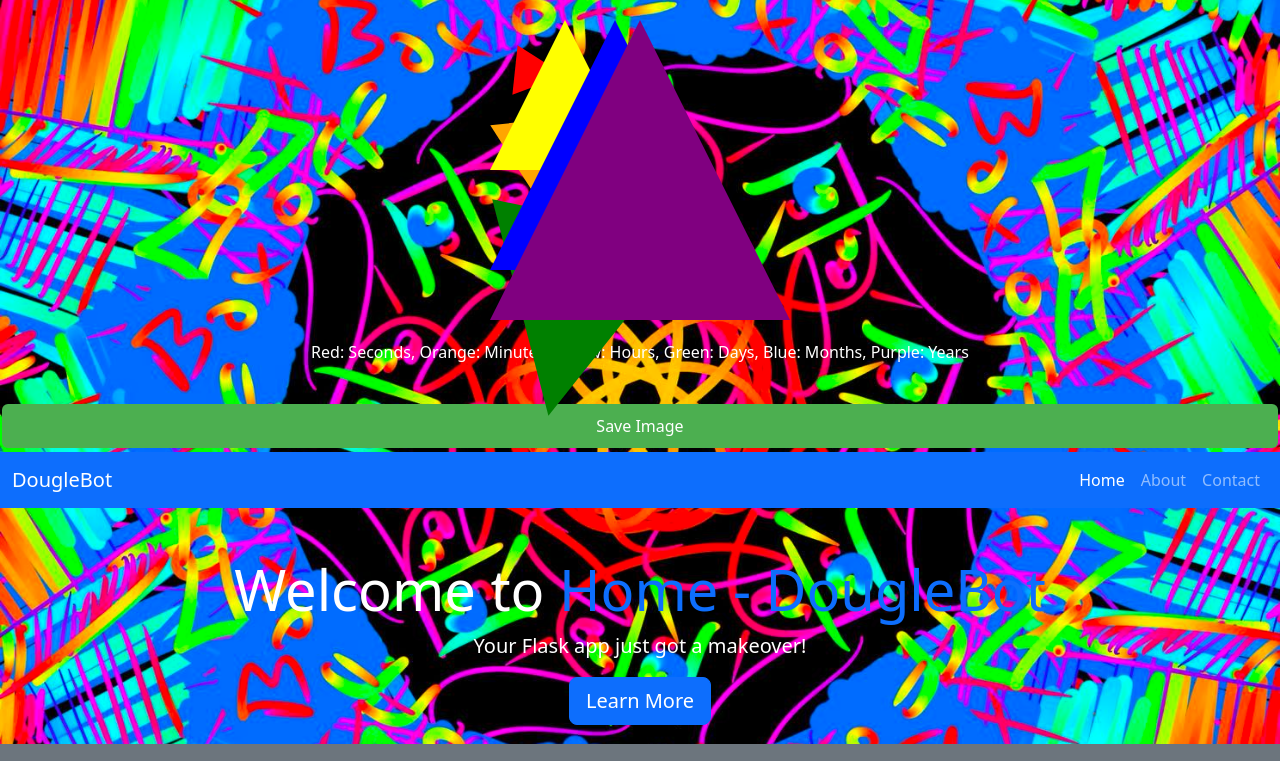
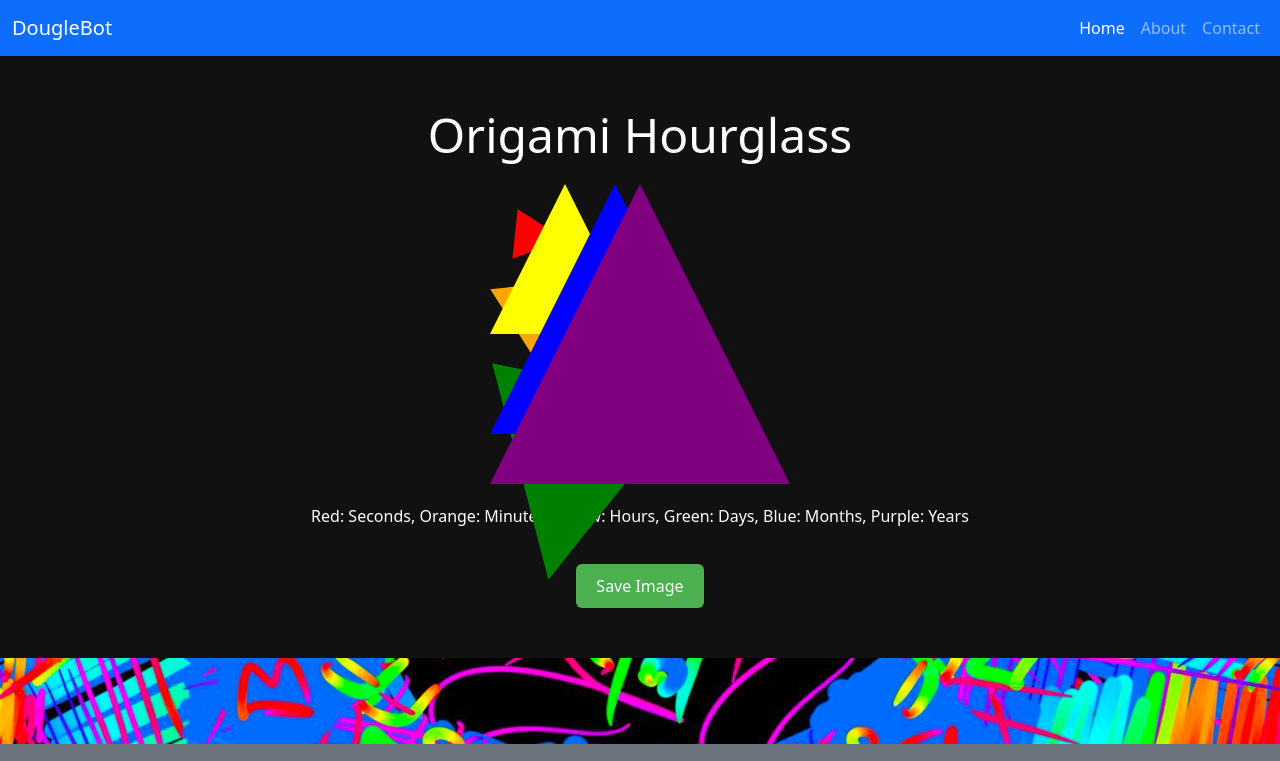
Before and after one commit to DougleBot/DougleBot, a Flask app: page / in a window 1280 px wide. Shown: the top 761 px of the page. Run offline with Flask 3, Linux system fonts and the light colour scheme; some libraries are stand-ins or nearby versions.

Commit message:
Update V1 To index.html
Positioned Hourglass in center. Enjoy

```diff
--- a/app/templates/index.html
+++ b/app/templates/index.html
@@ -12,8 +12,11 @@
     <link rel="stylesheet" href="{{ url_for('static', filename='css/styles.css') }}">
     <style>
         /* Additional styling for Origami Hourglass */
-        body {
-            margin: 0;
+        #hourglass-section {
+            padding: 50px 0;
+            background-color: #111;
+            text-align: center;
+            color: white;
         }
 
         #triangleContainer {
@@ -33,8 +36,7 @@
         }
 
         #labels {
-            text-align: center;
-            margin-bottom: 20px;
+            margin-top: 20px;
         }
 
         #saveBtn {
@@ -42,24 +44,14 @@
             border: none;
             color: white;
             padding: 10px 20px;
-            text-align: center;
-            text-decoration: none;
-            display: inline-block;
             font-size: 16px;
-            margin: 4px 2px;
+            margin-top: 20px;
             cursor: pointer;
         }
     </style>
     <script src="https://cdnjs.cloudflare.com/ajax/libs/html2canvas/1.3.2/html2canvas.min.js"></script>
 </head>
 <body class="bg-dark text-white d-flex flex-column min-vh-100">
-    <!-- Origami Hourglass Section -->
-    <div id="triangleContainer"></div>
-    <div id="labels">
-        <p>Red: Seconds, Orange: Minutes, Yellow: Hours, Green: Days, Blue: Months, Purple: Years</p>
-    </div>
-    <button id="saveBtn" class="btn btn-success">Save Image</button>
-
     <!-- Navbar -->
     <nav class="navbar navbar-expand-lg navbar-dark bg-primary">
         <div class="container-fluid">
@@ -84,10 +76,16 @@
     </nav>
 
     <!-- Main Content -->
-    <main class="container text-center mt-5 flex-grow-1">
-        <h1 class="display-4 animate__animated animate__bounce">Welcome to <span class="text-primary">{{ title }}</span></h1>
-        <p class="lead">Your Flask app just got a makeover!</p>
-        <a href="{{ url_for('main.about') }}" class="btn btn-primary btn-lg">Learn More</a>
+    <main class="flex-grow-1">
+        <!-- Origami Hourglass Section -->
+        <section id="hourglass-section">
+            <h2 class="display-5">Origami Hourglass</h2>
+            <div id="triangleContainer"></div>
+            <div id="labels">
+                <p>Red: Seconds, Orange: Minutes, Yellow: Hours, Green: Days, Blue: Months, Purple: Years</p>
+            </div>
+            <button id="saveBtn" class="btn btn-success">Save Image</button>
+        </section>
     </main>
 
     <!-- Footer -->
```
